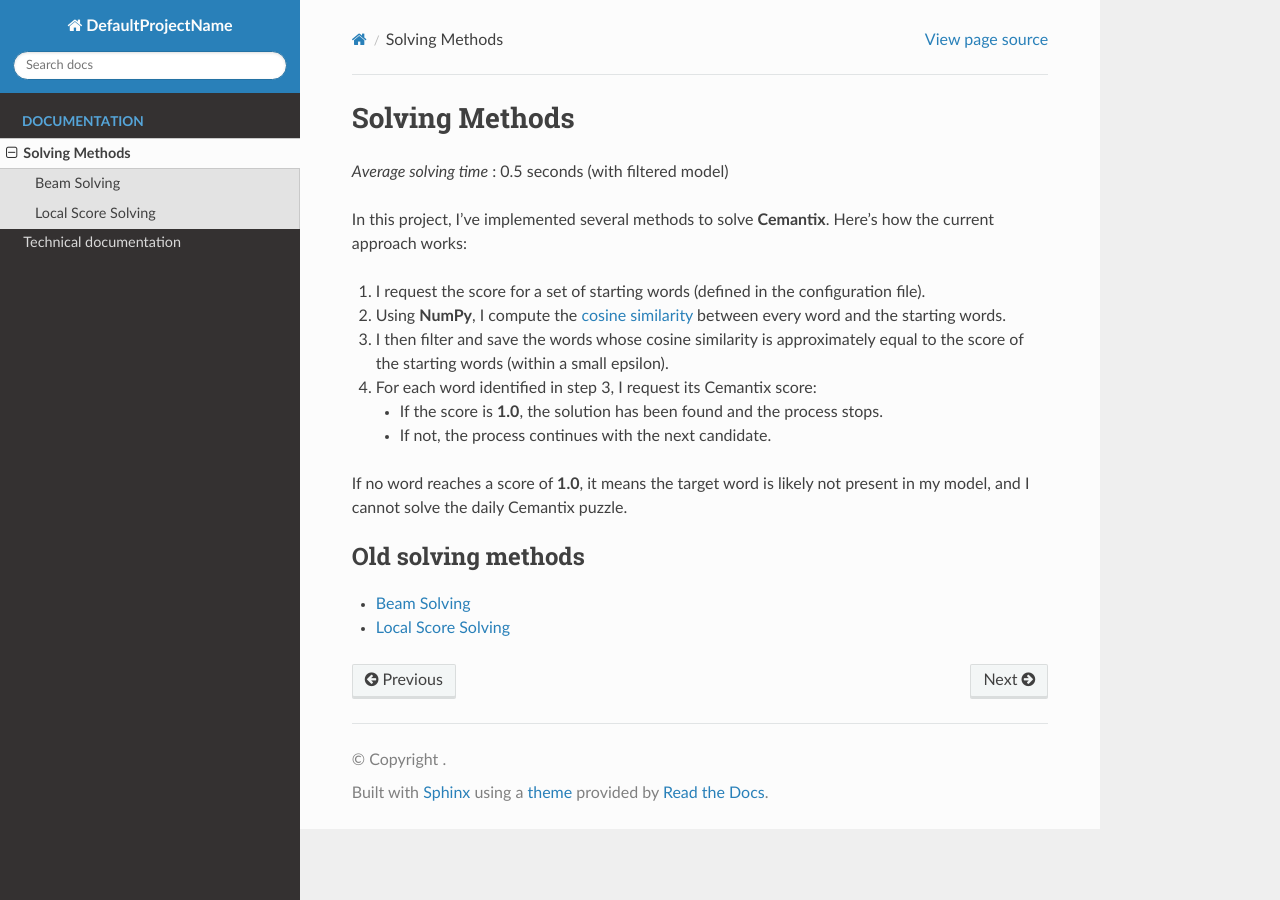
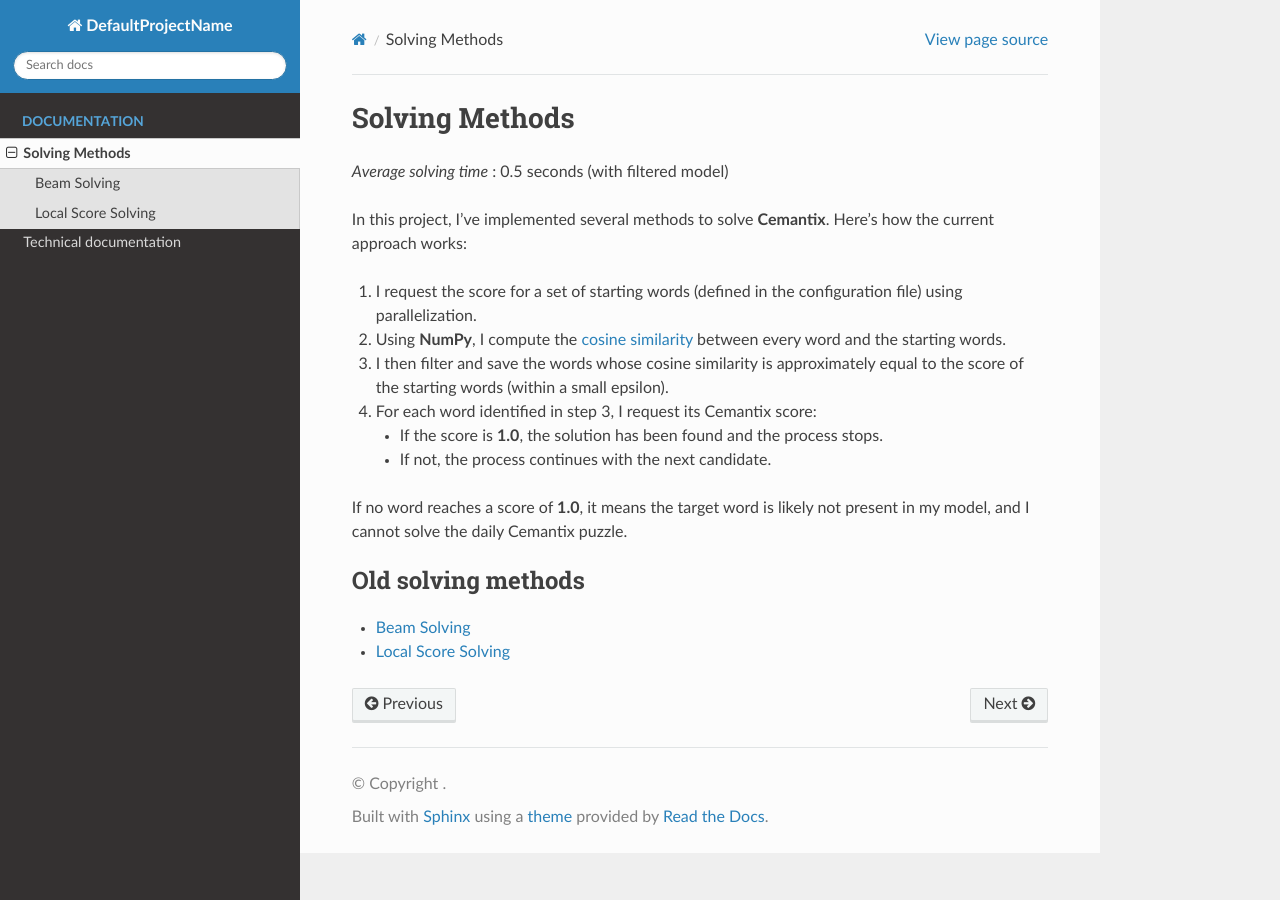
Before and after one commit to Romb38/autoCemantix, a Sphinx documentation site: the page built from docs/solving-methods.rst, in a window 1280 px wide. Built offline with Sphinx 7.4.7 and the Read the Docs theme 3.1.0, drawn with Linux system fonts in a browser that asks for light colours.

Commit message:
Updating documentation with parallelization

```diff
--- a/docs/solving-methods.rst
+++ b/docs/solving-methods.rst
@@ -5,7 +5,7 @@
 
 In this project, I've implemented several methods to solve **Cemantix**. Here's how the current approach works:
 
-1. I request the score for a set of starting words (defined in the configuration file).
+1. I request the score for a set of starting words (defined in the configuration file) using parallelization.
 2. Using **NumPy**, I compute the `cosine similarity <https://en.wikipedia.org/wiki/Cosine_similarity>`_ between every word and the starting words.
 3. I then filter and save the words whose cosine similarity is approximately equal to the score of the starting words (within a small epsilon).
 4. For each word identified in step 3, I request its Cemantix score:
```
